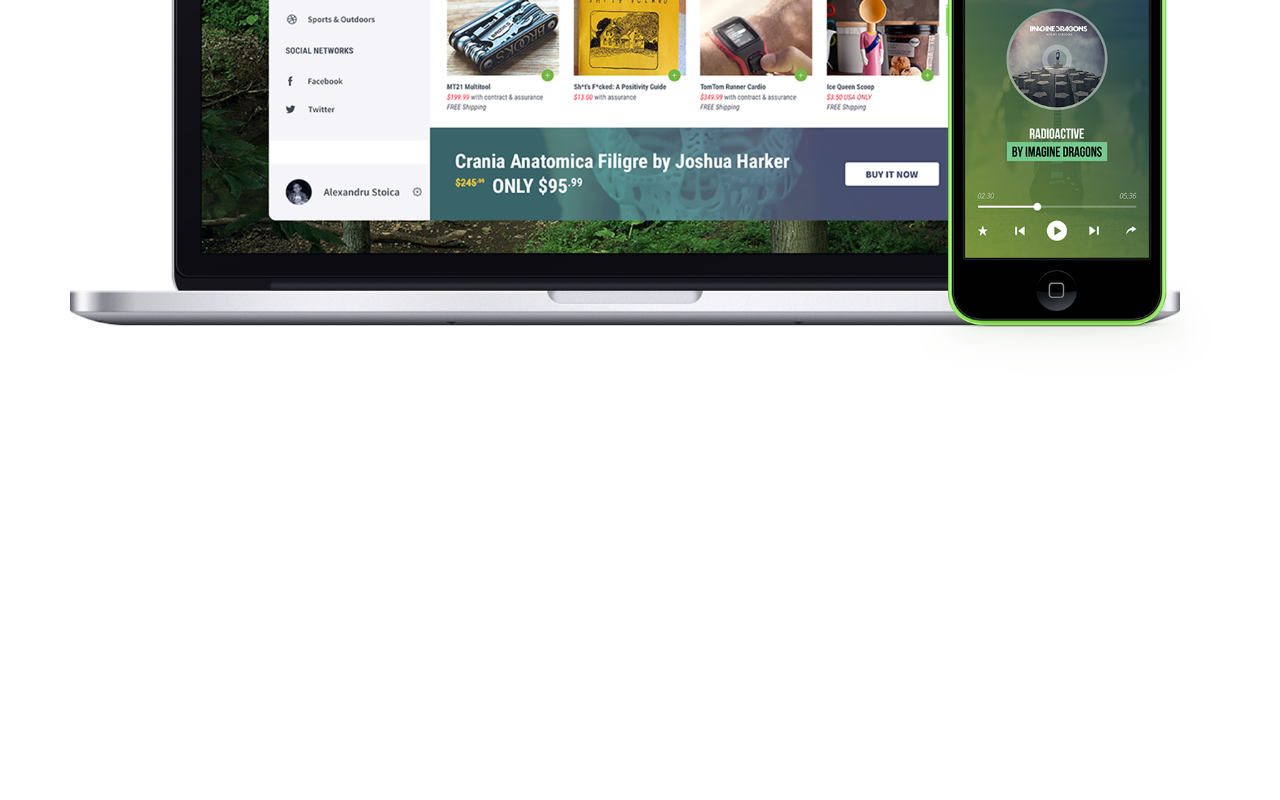
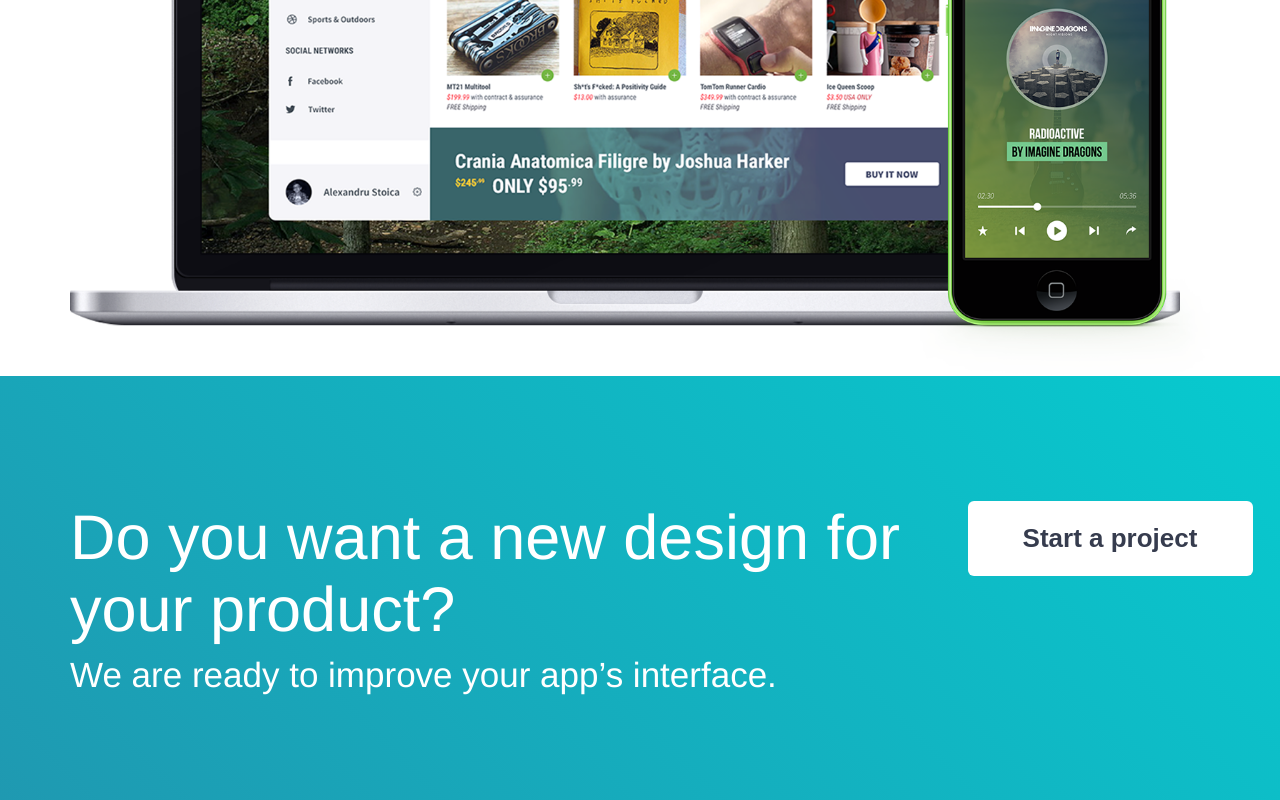
Before and after one commit to VladZelenko/CREATIVE-TIME, a website: page app/index.html in a window 1280 px wide. Shown: the part 2505-3305 px from the top of the page. Before the commit the page ends 2881 px from the top, so only its background shows below. Drawn offline with nearby package versions, Linux system fonts and the light colour scheme.

Commit message:
add section question + style

```diff
--- a/app/index.html
+++ b/app/index.html
@@ -85,6 +85,19 @@
 			</div>
 		</div>
 	</section>
+	<section class="question">
+		<div class="container">
+			<div class="row">
+				<div class="col-sm-12 col-md-12 col-lg-9">
+					<h2 class="title">Do you want a new design for your product?</h2>
+					<p class="description">We are ready to improve your app’s interface.</p>
+				</div>
+				<div class="col-sm-12 col-md-12 col-lg-3">
+					<a href="#" class="question-btn primary-btn">Start a project</a>
+				</div>
+			</div>
+		</div>
+	</section>
 	<script src="libs/jquery/dist/jquery.min.js"></script>
 	<script src="libs/bootstrap-sass/assets/javascripts/bootstrap.min.js"></script>
 	<script src="libs/slick-carousel/slick/slick.min.js"></script>
--- a/app/sass/base/_variables.scss
+++ b/app/sass/base/_variables.scss
@@ -4,6 +4,6 @@
 $primary_font_color:  #363c4e;
 $secondary_font_color: #ffffff;
 $additional_color: #393c44;
-$accent_color: #ff9b9b;
+$accent_color: #fff200;
 $fa-font-path: "../libs/font-awesome/fonts";
 @import "fonts";
--- a/app/sass/components/_buttons.scss
+++ b/app/sass/components/_buttons.scss
@@ -15,3 +15,7 @@
 		background-color: $secondary_font_color;
 	}
 }
+.question-btn {
+	background-color: $secondary_font_color;
+		&:hover, &:focus {background-color: $accent_color;}
+}
--- a/app/sass/partials/_index.scss
+++ b/app/sass/partials/_index.scss
@@ -1,2 +1,3 @@
 @import "intro";
 @import "services";
+@import "question";
--- /dev/null
+++ b/app/sass/partials/_question.scss
@@ -0,0 +1,7 @@
+.question {
+	padding: 105px 0 95px 0;
+	color: $secondary_font_color;
+	background-image: linear-gradient(225deg, #07cacf 0%, #1f99b1 100%);
+	h2.title {font: 300 63px $helvetica_neue;}
+	.description {font: 300 35px $helvetica_neue;}
+}
```
Also changed, not shown: app/js/custom.js (+0 -9 lines), app/css/main.css.
